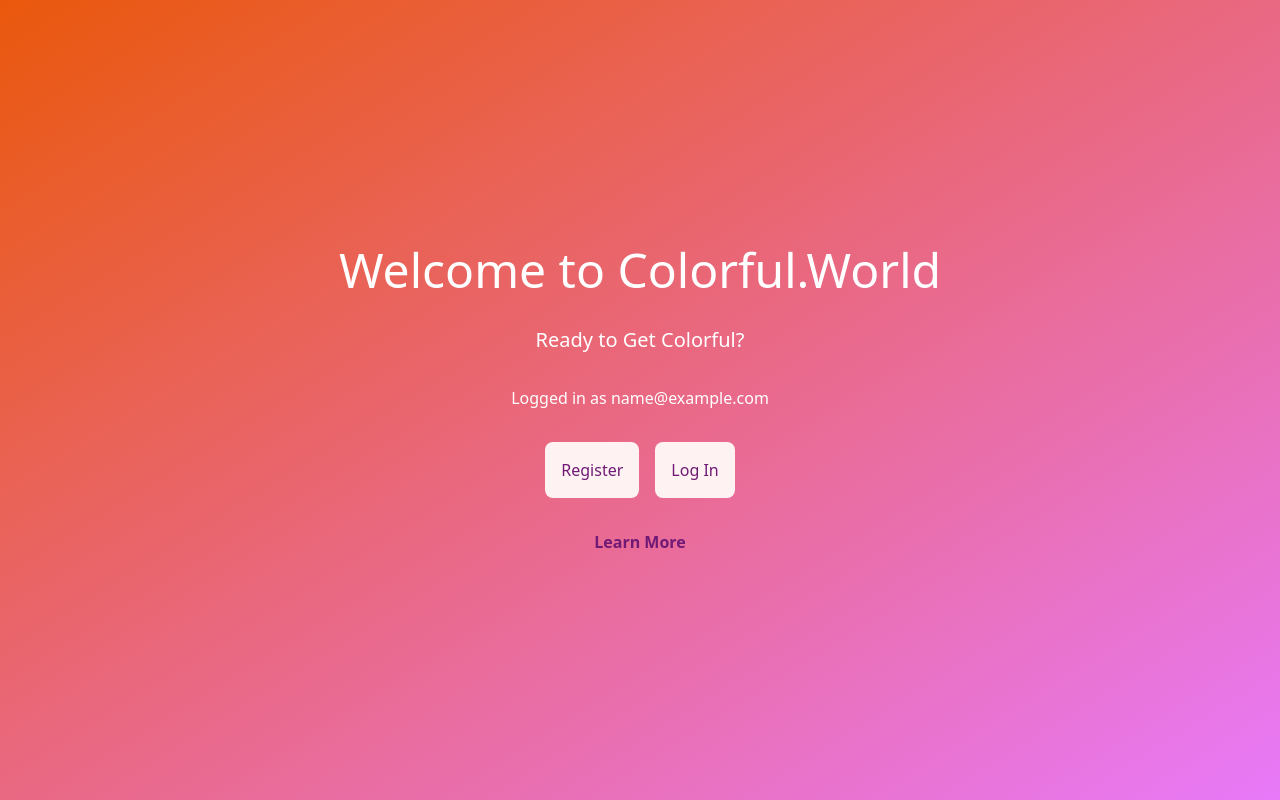
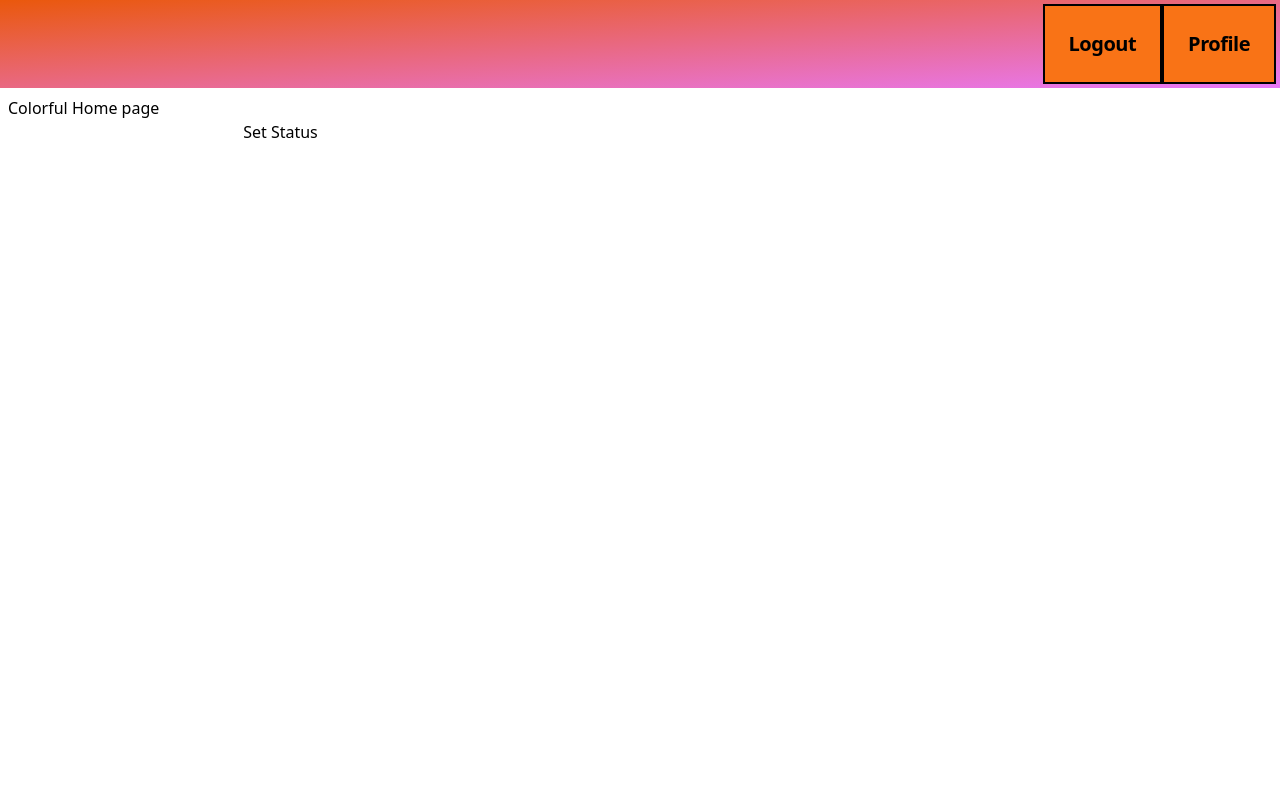
Before and after one commit to TheDeafOne/Colorful, a Flask app: page / in a window 1280 px wide. Run offline with Flask 3, Linux system fonts and the light colour scheme; the visitor is signed in with stand-in values (Sample User, id 1); parts of the project's set-up code (start-up, migrations or seed data) failed here and were passed over; some libraries are stand-ins or nearby versions.

Commit message:
Setting Statuses logic in
Implemented the barebones of setting statuses, including updating the DB, adding routes, and js

```diff
--- a/colorful/auth/routes.py
+++ b/colorful/auth/routes.py
@@ -22,7 +22,8 @@ def post_register():
         user = User.query.filter_by(email=form.email.data).first()
         # if the email address is free, create a new user and send to login
         if user is None:
-            user = User(email=form.email.data,
+            user = User(username=form.username.data,
+                        email=form.email.data,
                         password=form.password.data)  # type:ignore
             db.session.add(user)
             db.session.commit()
--- a/colorful/forms.py
+++ b/colorful/forms.py
@@ -1,10 +1,11 @@
 from flask_wtf import FlaskForm
-from wtforms.fields import PasswordField, SubmitField, EmailField
+from wtforms.fields import PasswordField, SubmitField, EmailField, StringField
 from wtforms.validators import InputRequired, Email, EqualTo, Length
 
 # define our own FlaskForm subclass for our form
 class RegisterForm(FlaskForm):
     email = EmailField("Email: ", validators=[InputRequired(), Email()])
+    username = StringField("Display Name: ", validators=[InputRequired()])
     password = PasswordField("Password: ",
         validators=[InputRequired(), Length(min=8, max=256)])
     confirm_password = PasswordField("Confirm Password: ",
--- a/colorful/main/routes.py
+++ b/colorful/main/routes.py
@@ -6,8 +6,8 @@ from . import main_bp
 
 @main_bp.get('/')
 def index():
-    # if(current_user.is_authenticated):
-    #     return render_template("home.html", current_user=current_user)
+    if(current_user.is_authenticated):
+        return render_template("home.html", current_user=current_user)
 
     return render_template("index.html", current_user=current_user)
 
--- /dev/null
+++ b/colorful/scripts/cs-misc.js
@@ -0,0 +1,25 @@
+
+
+document.addEventListener("DOMContentLoaded", async () => {
+	// TODO: add an event listener to call search when the button is clicked
+	const button = document.getElementById("setStatus-button")
+	button.addEventListener("click", addStatus)
+});
+
+async function addStatus(){
+    const statusStr = document.getElementById("setStatus-bar").value
+
+    const url = '/api/setStatus/'
+
+    await fetch(url, {
+        method: "POST",
+        headers: {
+            "Content-Type": "application/json"
+        },
+        body: JSON.stringify({
+            "status": statusStr
+        })
+    })
+
+    console.log("Success???")
+}
--- /dev/null
+++ b/colorful/templates/home.html
@@ -0,0 +1,18 @@
+<!--
+    This is the page which the user is dumped onto if they are logged in
+ -->
+
+{% extends 'pageFrame.html' %}
+{% block title %}
+Colorful - Home
+{% endblock %}
+{% block content %}
+<h1>Colorful Home page</h1>
+<input id="setStatus-bar" type="text" name="query">
+<button id="setStatus-button" type="button"> Set Status </button>
+
+
+
+
+
+{% endblock %}
--- a/colorful/templates/index.html
+++ b/colorful/templates/index.html
@@ -11,11 +11,6 @@
     <div class="flex-1"></div>
     <h1 class="text-5xl">Welcome to Colorful.World</h1>
     <h2 class="text-xl">Ready to Get Colorful?</h2>
-    {% if current_user.is_authenticated %}
-      <h1>Logged in as {{current_user.email}}</h1>
-    {% else %}
-      <h1>Not logged in</h1>
-    {% endif %}
     <div class="flex gap-4 text-fuchsia-900"><a class="bg-red-50 p-4 rounded-lg" href="/register/">Register</a><a class="bg-red-50 p-4 rounded-lg" href="/login/">Log In</a></div>
     <div class="flex gap-4 text-fuchsia-900"><a class="font-semibold" href="/about/">Learn More</a></div>
     <div class="flex-1"></div>
--- /dev/null
+++ b/colorful/templates/pageFrame.html
@@ -0,0 +1,24 @@
+<!--
+    Is a template containing the NavBar (and footer)
+ -->
+<!DOCTYPE html>
+<html lang="en">
+<head>
+    <meta charset="UTF-8">
+    <meta name="viewport" content="width=device-width, initial-scale=1.0">
+    <title>{% block title %} {% endblock %}</title>
+    <script src="../static/scripts/cs-misc.js"></script>
+    <script src="https://cdn.tailwindcss.com"></script>
+</head>
+<body>
+    <div class="bg-gradient-to-br from-orange-600 to-fuchsia-400 p-1">
+        <nav class="flex items-center justify-end flex-wrap">
+            <a href = "/logout/" class="font-semibold text-xl tracking-tight bg-orange-500 border-2 border-black p-6">Logout</a>
+            <a class="font-semibold text-xl tracking-tight bg-orange-500 border-2 border-black p-6">Profile</a>
+        </nav>
+    </div>
+    <div class="p-2">
+        {% block content %} {% endblock %}
+    </div>
+</body>
+</html>
--- a/colorful/templates/register.html
+++ b/colorful/templates/register.html
@@ -17,6 +17,9 @@ Register
 <form method="POST">
     {{form.hidden_tag()}}
 
+    {{form.username.label}}
+    {{form.username()}}
+    <br>
     {{form.email.label}}
     {{form.email()}}
     <br>
```
Also changed, not shown: colorful/api/routes.py (+28 -0 lines), colorful/db.py (+13 -0 lines).
